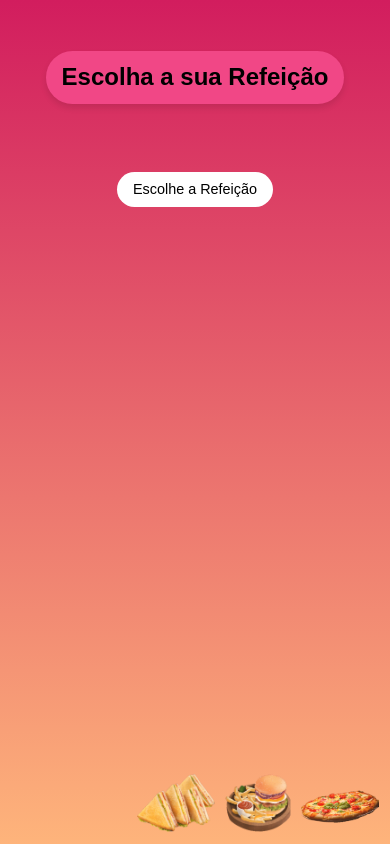
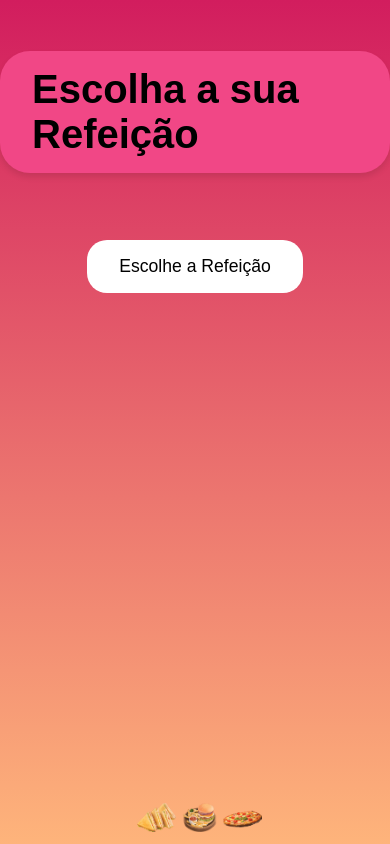
Before and after one commit to rafasilva0708/foodAPP, a plain HTML site: page comida/index.html in a window 390 px wide. Drawn offline with Linux system fonts and the light colour scheme.

Commit message:
Add files via upload

```diff
--- a/comida/style.css
+++ b/comida/style.css
@@ -71,10 +71,11 @@ button:hover {
   opacity: 1;
 }
 
-/* Consultas de mídia para telas menores */
+/*
+
 @media (max-width: 768px) {
   h1 {
-    font-size: 2rem; /* Reduz o tamanho do título em telas pequenas */
+    font-size: 2rem;
   }
 
   button {
@@ -83,7 +84,7 @@ button:hover {
   }
 
   .image-container img {
-    width: 15vw; /* Maior flexibilidade para imagens em telas menores */
+    width: 15vw;
   }
 }
 
@@ -99,6 +100,7 @@ button:hover {
   }
 
   .image-container img {
-    width: 20vw; /* Ajuste adicional para imagens em telas muito pequenas */
+    width: 20vw; /* Ajuste adicional para imagens em telas muito pequenas
   }
 }
+*/
```
